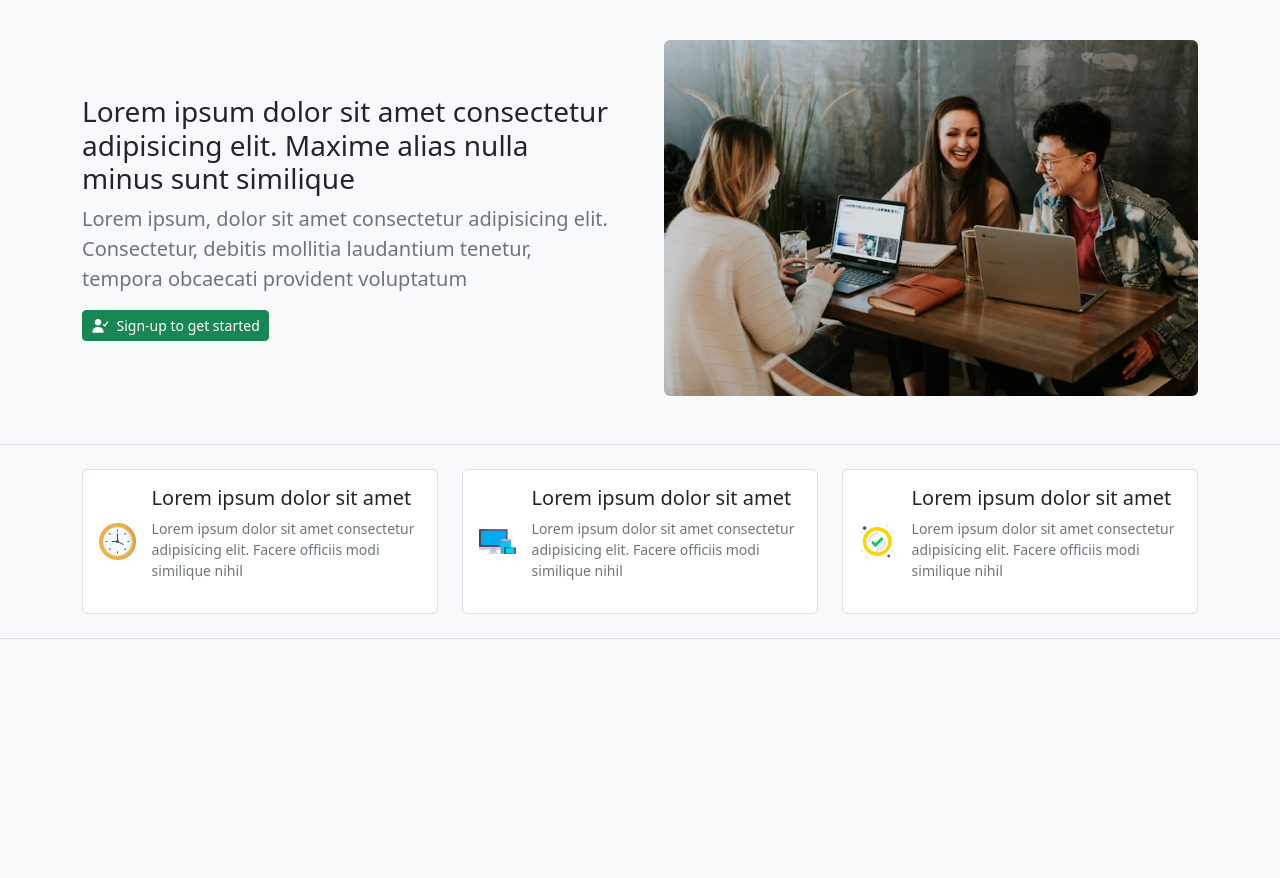
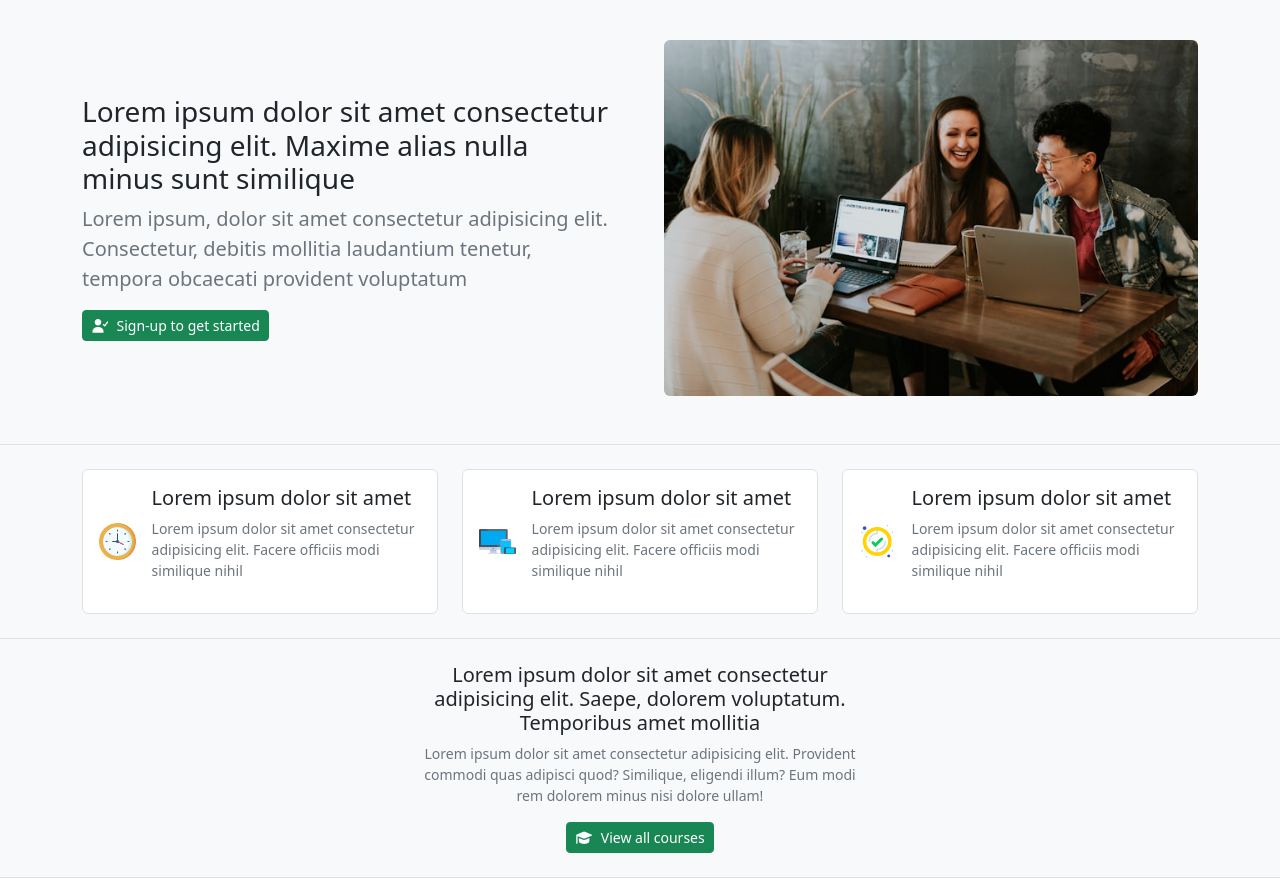
Before and after one commit to lephutuan/boostrap_basic, a plain HTML site: page index.html in a window 1280 px wide. Shown: the part 66-944 px from the top of the page. Before the commit the page ends 800 px from the top, so only its background shows below. Drawn offline with nearby package versions, Linux system fonts and the light colour scheme.

Commit message:
add course top

```diff
--- a/index.html
+++ b/index.html
@@ -169,6 +169,32 @@
       </div>
     </section>
 
+    <!--courses  -->
+    <section class="py-4 border-bottom">
+      <div class="container">
+        <!-- row-top -->
+        <div class="row justify-content-center">
+          <div class="col-md-5">
+            <div class="text-md-center">
+              <h4 class="fs-5">
+                Lorem ipsum dolor sit amet consectetur adipisicing elit. Saepe,
+                dolorem voluptatum. Temporibus amet mollitia
+              </h4>
+              <p class="text-secondary small">
+                Lorem ipsum dolor sit amet consectetur adipisicing elit.
+                Provident commodi quas adipisci quod? Similique, eligendi illum?
+                Eum modi rem dolorem minus nisi dolore ullam!
+              </p>
+              <a href="#!" class="btn btn-success btn-sm"
+                ><i class="fa-solid fa-graduation-cap me-2"></i>View all
+                courses</a
+              >
+            </div>
+          </div>
+        </div>
+
+      </div>
+    </section>
     <!-- js boostrap -->
     <script
       src="https://cdn.jsdelivr.net/npm/bootstrap@5.3.8/dist/js/bootstrap.bundle.min.js"
```
